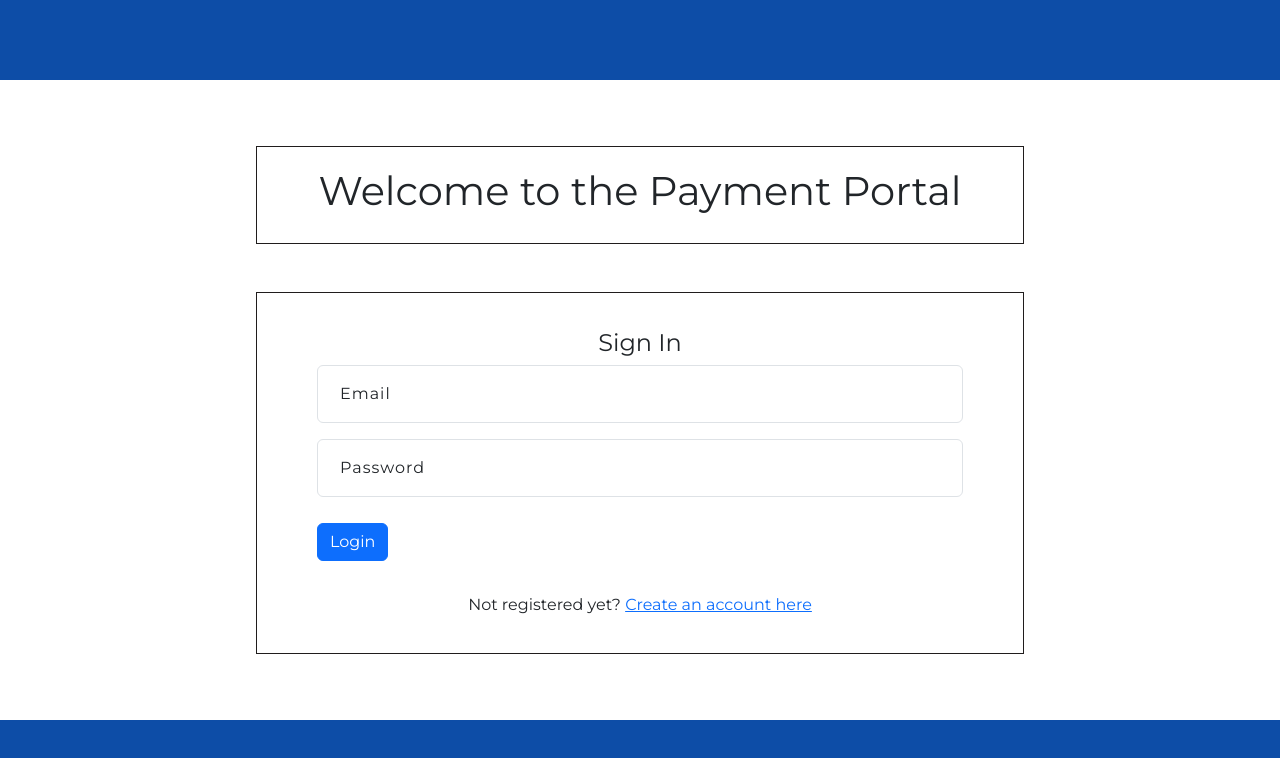
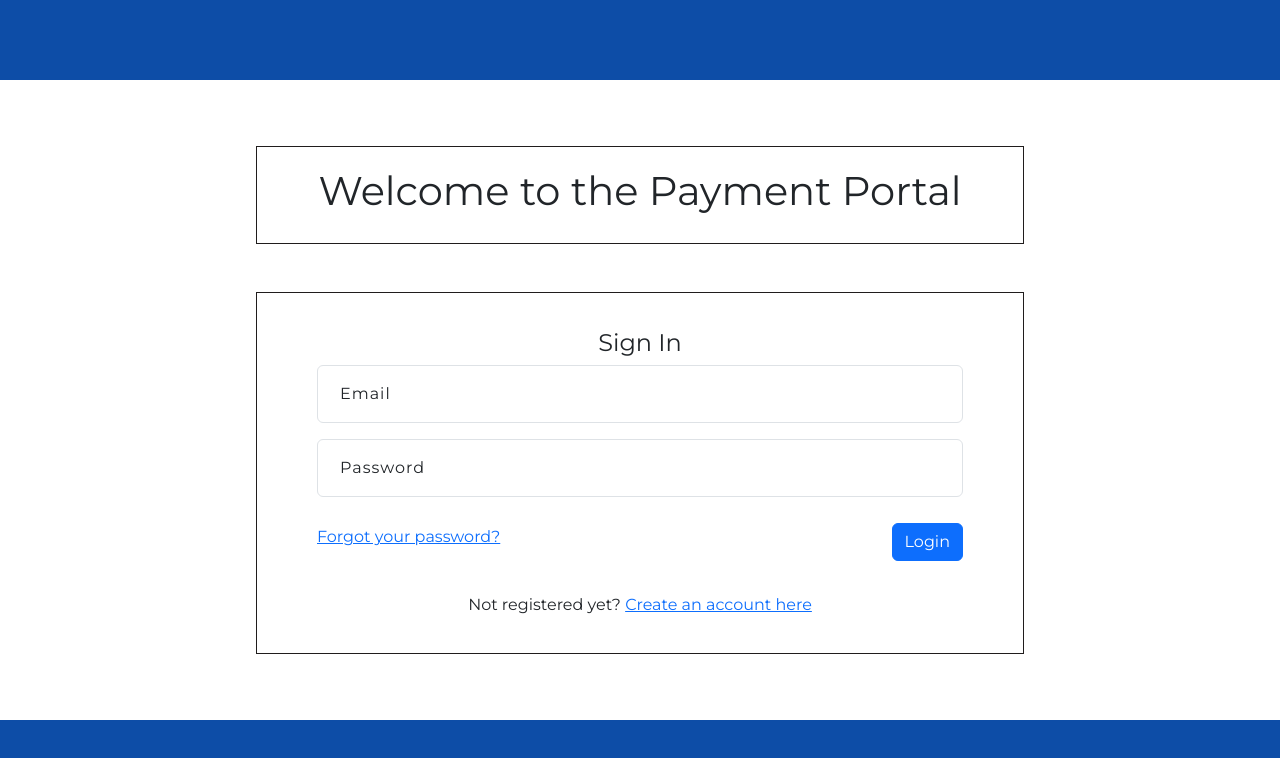
Before and after one commit to TanzeelFaisal/payment-portal, a React (Create React App) app: page / in a window 1280 px wide. Shown: the top 758 px of the page. Built offline with nearby package versions, Linux system fonts and the light colour scheme.

Commit message:
saving userData in local Storage on sign in

```diff
--- a/src/containers/Home/home.js
+++ b/src/containers/Home/home.js
@@ -26,7 +26,7 @@ function Home() {
 
       if (response.ok) {
         const data = await response.json();
-        localStorage.setItem('userEmail', email);
+        localStorage.setItem('userData', JSON.stringify(data));
         navigate('/select-payment');
       } else {
         const errorData = await response.json();
@@ -57,7 +57,7 @@ function Home() {
                 <label htmlFor="password">Password</label>
               </div>
               <div className="d-flex justify-content-between align-items-center">
-                {/* <Link to="/forgot-password">Forgot your password?</Link> */}
+                <Link to="/forgot-password">Forgot your password?</Link>
                 <button className="btn btn-primary" type="button" onClick={handleSubmit}>
                   Login
                 </button>
```
